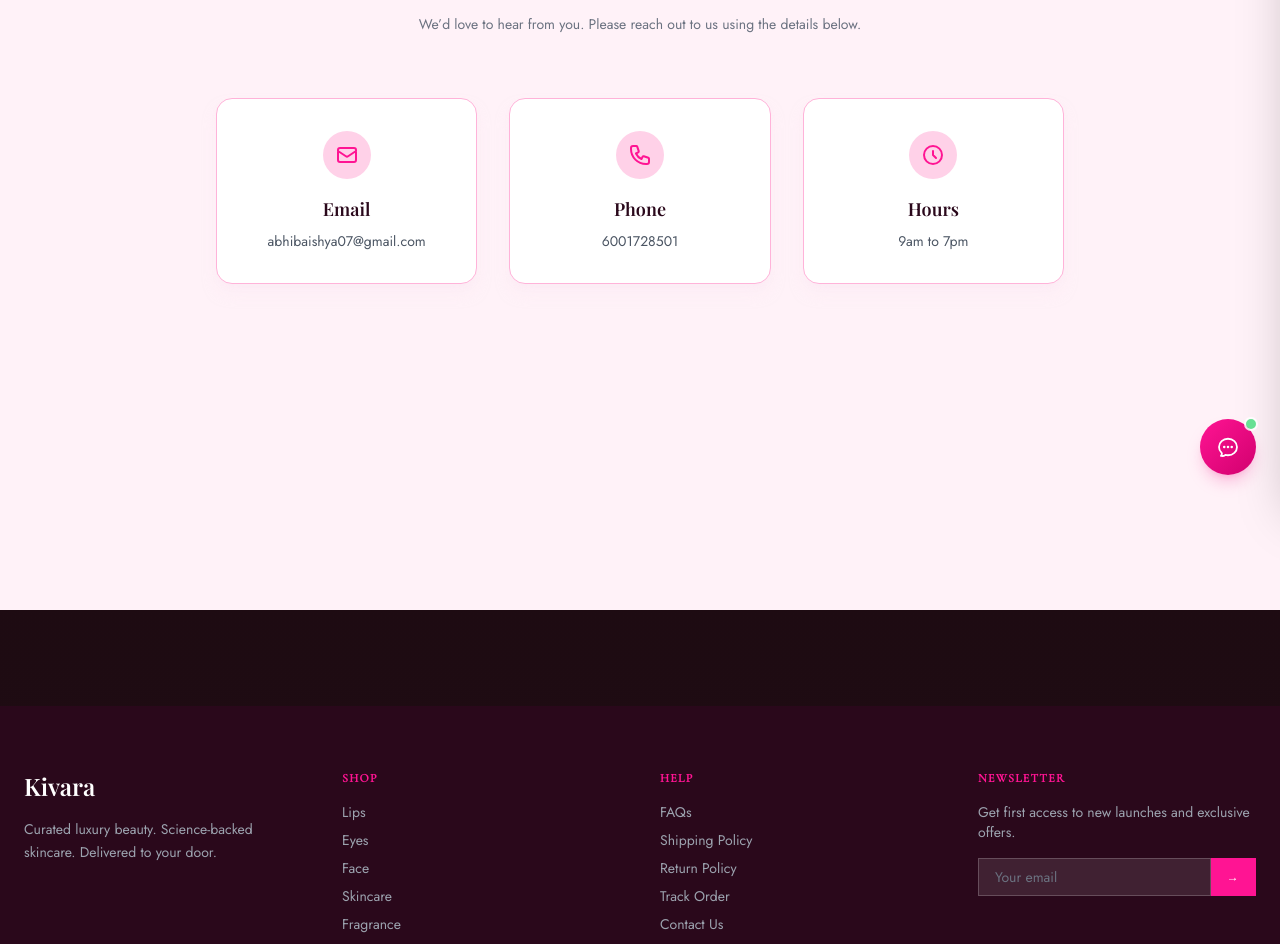
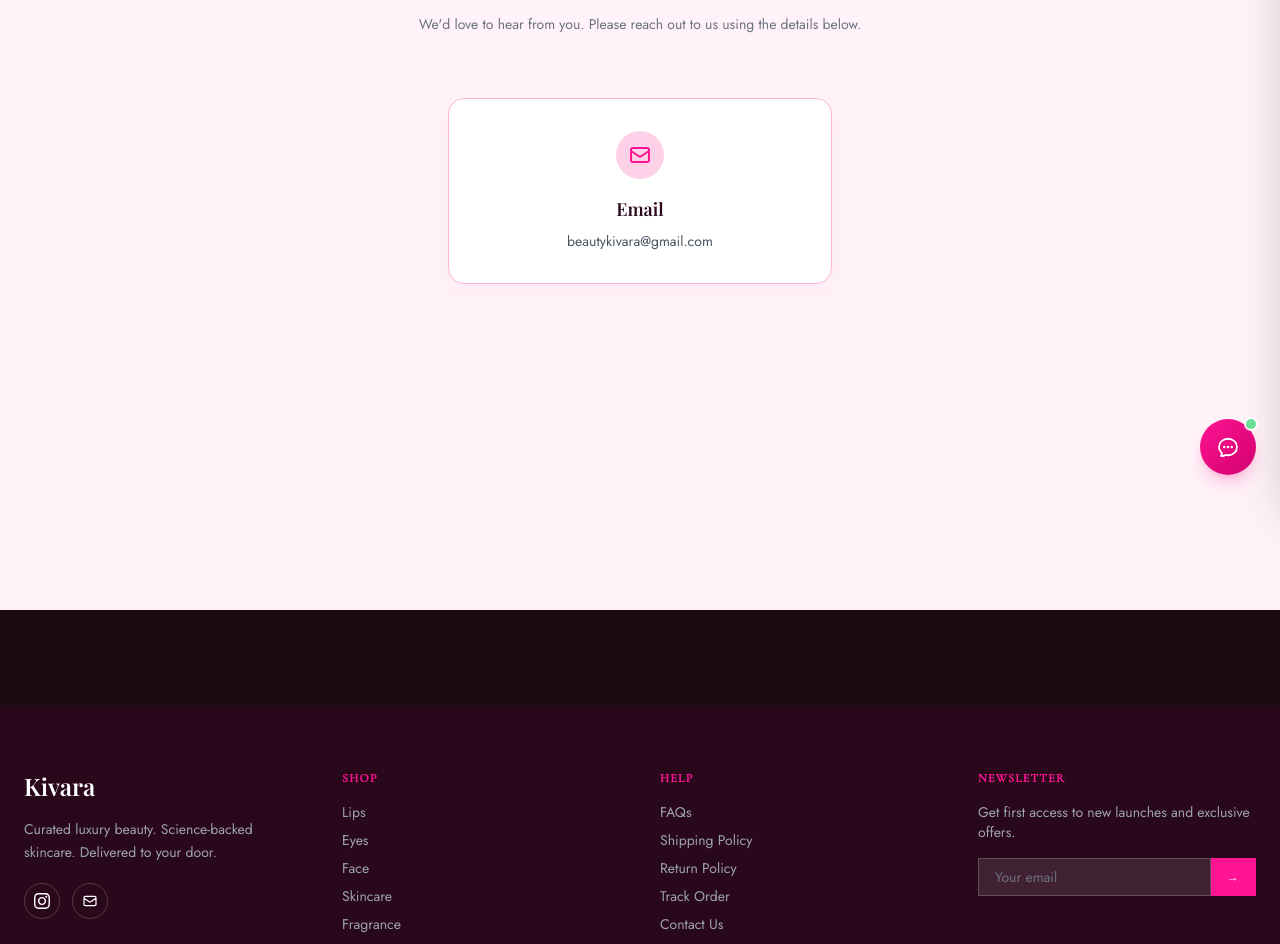
Before and after one commit to abhibaishya07/kivara-beauty, a React (Vite) app in the folder client/: page /contact in a window 1280 px wide. Shown: the part 301-1245 px from the top of the page. Built offline with nearby package versions, Linux system fonts and the light colour scheme; a web font is replaced by a local one.

Commit message:
Update email to beautykivara@gmail.com, update footer social icons (Instagram + email only)

```diff
--- a/client/src/components/layout/Footer.jsx
+++ b/client/src/components/layout/Footer.jsx
@@ -9,6 +9,31 @@
           <p className="text-gray-400 text-sm leading-relaxed">
             Curated luxury beauty. Science-backed skincare. Delivered to your door.
           </p>
+          {/* Social icons */}
+          <div className="flex items-center gap-3 mt-5">
+            <a
+              href="https://www.instagram.com/kivara.beauty_?igsh=eWR4bnpzOGx3a2o1"
+              target="_blank"
+              rel="noopener noreferrer"
+              aria-label="Instagram"
+              className="w-9 h-9 rounded-full border border-white/20 flex items-center justify-center hover:border-lb-rose hover:text-lb-rose transition-colors"
+            >
+              {/* Instagram icon */}
+              <svg className="w-4 h-4" fill="currentColor" viewBox="0 0 24 24">
+                <path d="M12 2.163c3.204 0 3.584.012 4.85.07 3.252.148 4.771 1.691 4.919 4.919.058 1.265.069 1.645.069 4.849 0 3.205-.012 3.584-.069 4.849-.149 3.225-1.664 4.771-4.919 4.919-1.266.058-1.644.07-4.85.07-3.204 0-3.584-.012-4.849-.07-3.26-.149-4.771-1.699-4.919-4.92-.058-1.265-.07-1.644-.07-4.849 0-3.204.013-3.583.07-4.849.149-3.227 1.664-4.771 4.919-4.919 1.266-.057 1.645-.069 4.849-.069zm0-2.163c-3.259 0-3.667.014-4.947.072-4.358.2-6.78 2.618-6.98 6.98-.059 1.281-.073 1.689-.073 4.948 0 3.259.014 3.668.072 4.948.2 4.358 2.618 6.78 6.98 6.98 1.281.058 1.689.072 4.948.072 3.259 0 3.668-.014 4.948-.072 4.354-.2 6.782-2.618 6.979-6.98.059-1.28.073-1.689.073-4.948 0-3.259-.014-3.667-.072-4.947-.196-4.354-2.617-6.78-6.979-6.98-1.281-.059-1.69-.073-4.949-.073zm0 5.838c-3.403 0-6.162 2.759-6.162 6.162s2.759 6.163 6.162 6.163 6.162-2.759 6.162-6.163c0-3.403-2.759-6.162-6.162-6.162zm0 10.162c-2.209 0-4-1.79-4-4 0-2.209 1.791-4 4-4s4 1.791 4 4c0 2.21-1.791 4-4 4zm6.406-11.845c-.796 0-1.441.645-1.441 1.44s.645 1.44 1.441 1.44c.795 0 1.439-.645 1.439-1.44s-.644-1.44-1.439-1.44z"/>
+              </svg>
+            </a>
+            <a
+              href="mailto:beautykivara@gmail.com"
+              aria-label="Email us"
+              className="w-9 h-9 rounded-full border border-white/20 flex items-center justify-center hover:border-lb-rose hover:text-lb-rose transition-colors"
+            >
+              {/* Mail icon */}
+              <svg className="w-4 h-4" fill="none" viewBox="0 0 24 24" stroke="currentColor" strokeWidth={1.8}>
+                <path strokeLinecap="round" strokeLinejoin="round" d="M3 8l7.89 5.26a2 2 0 002.22 0L21 8M5 19h14a2 2 0 002-2V7a2 2 0 00-2-2H5a2 2 0 00-2 2v10a2 2 0 002 2z" />
+              </svg>
+            </a>
+          </div>
         </div>
         <div>
           <h4 className="text-xs tracking-widest uppercase font-semibold mb-4 text-lb-rose">Shop</h4>
--- a/client/src/pages/storefront/ContactPage.jsx
+++ b/client/src/pages/storefront/ContactPage.jsx
@@ -11,45 +11,21 @@
              <span className="text-xs uppercase tracking-widest text-lb-rose font-bold mb-2 block">Get in Touch</span>
              <h1 className="font-display text-4xl text-lb-black font-medium">Contact Us</h1>
              <p className="text-gray-500 text-sm mt-3 max-w-md mx-auto">
-               We’d love to hear from you. Please reach out to us using the details below.
+               We'd love to hear from you. Please reach out to us using the details below.
              </p>
           </div>
 
-          <div className="grid grid-cols-1 md:grid-cols-3 gap-8">
-            <div className="bg-white p-8 shadow-lg shadow-pink-100/50 rounded-2xl border border-lb-border text-center flex flex-col items-center">
+          <div className="flex justify-center">
+            <div className="bg-white p-8 shadow-lg shadow-pink-100/50 rounded-2xl border border-lb-border text-center flex flex-col items-center max-w-sm w-full">
               <div className="w-12 h-12 bg-lb-blush text-lb-rose rounded-full flex items-center justify-center mb-4">
                 <svg className="w-6 h-6" fill="none" viewBox="0 0 24 24" stroke="currentColor">
                   <path strokeLinecap="round" strokeLinejoin="round" strokeWidth={2} d="M3 8l7.89 5.26a2 2 0 002.22 0L21 8M5 19h14a2 2 0 002-2V7a2 2 0 00-2-2H5a2 2 0 00-2 2v10a2 2 0 002 2z" />
                 </svg>
               </div>
               <h3 className="font-display font-semibold text-lg text-lb-black mb-2">Email</h3>
-              <a href="mailto:abhibaishya07@gmail.com" className="text-gray-600 hover:text-lb-rose transition-colors text-sm">
-                abhibaishya07@gmail.com
+              <a href="mailto:beautykivara@gmail.com" className="text-gray-600 hover:text-lb-rose transition-colors text-sm">
+                beautykivara@gmail.com
               </a>
-            </div>
-
-            <div className="bg-white p-8 shadow-lg shadow-pink-100/50 rounded-2xl border border-lb-border text-center flex flex-col items-center">
-              <div className="w-12 h-12 bg-lb-blush text-lb-rose rounded-full flex items-center justify-center mb-4">
-                <svg className="w-6 h-6" fill="none" viewBox="0 0 24 24" stroke="currentColor">
-                   <path strokeLinecap="round" strokeLinejoin="round" strokeWidth={2} d="M3 5a2 2 0 012-2h3.28a1 1 0 01.948.684l1.498 4.493a1 1 0 01-.502 1.21l-2.257 1.13a11.042 11.042 0 005.516 5.516l1.13-2.257a1 1 0 011.21-.502l4.493 1.498a1 1 0 01.684.949V19a2 2 0 01-2 2h-1C9.716 21 3 14.284 3 6V5z" />
-                </svg>
-              </div>
-              <h3 className="font-display font-semibold text-lg text-lb-black mb-2">Phone</h3>
-              <a href="tel:6001728501" className="text-gray-600 hover:text-lb-rose transition-colors text-sm">
-                6001728501
-              </a>
-            </div>
-
-            <div className="bg-white p-8 shadow-lg shadow-pink-100/50 rounded-2xl border border-lb-border text-center flex flex-col items-center">
-              <div className="w-12 h-12 bg-lb-blush text-lb-rose rounded-full flex items-center justify-center mb-4">
-                <svg className="w-6 h-6" fill="none" viewBox="0 0 24 24" stroke="currentColor">
-                   <path strokeLinecap="round" strokeLinejoin="round" strokeWidth={2} d="M12 8v4l3 3m6-3a9 9 0 11-18 0 9 9 0 0118 0z" />
-                </svg>
-              </div>
-              <h3 className="font-display font-semibold text-lg text-lb-black mb-2">Hours</h3>
-              <p className="text-gray-600 text-sm">
-                9am to 7pm
-              </p>
             </div>
           </div>
 
```
Also changed, not shown: 1 other file (tests, documents, lock files or other folders).
